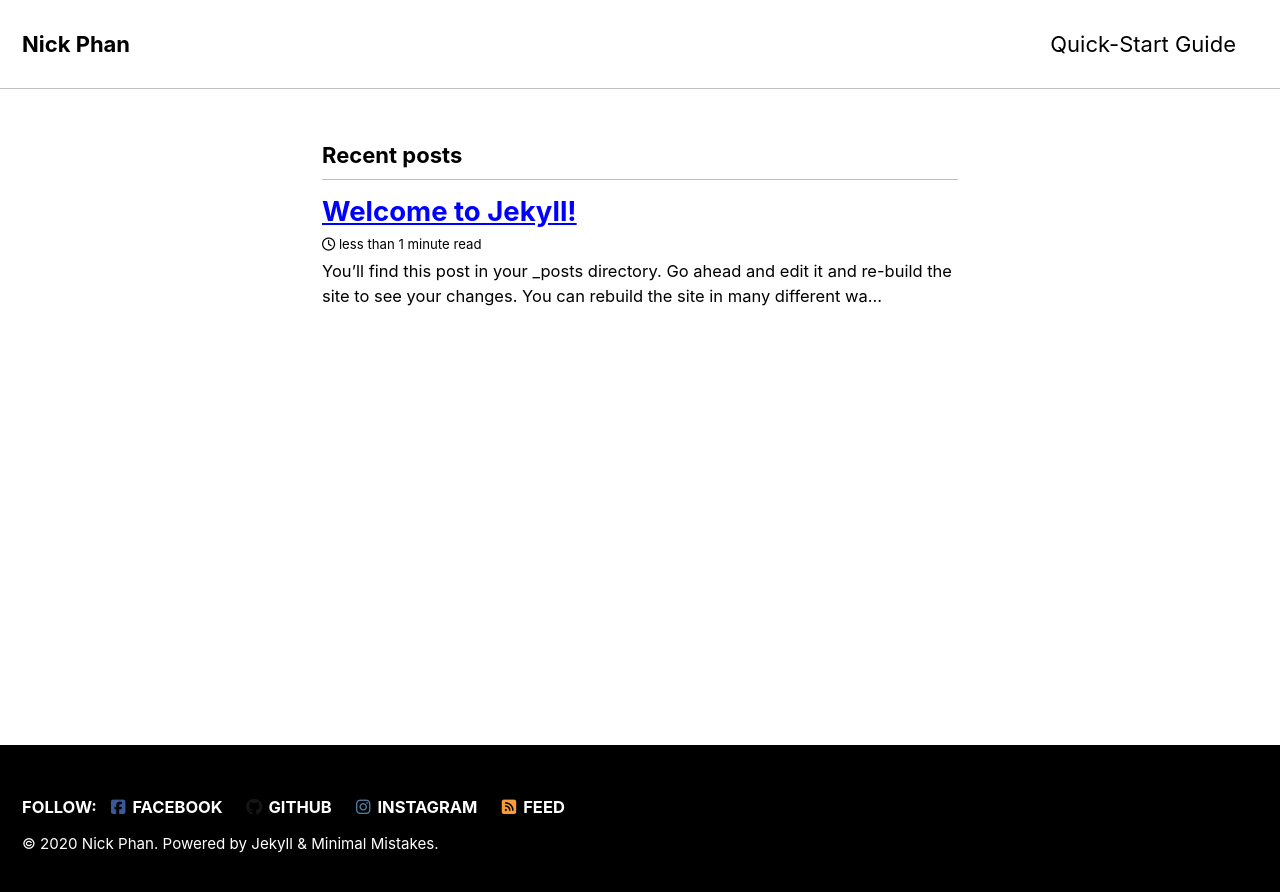
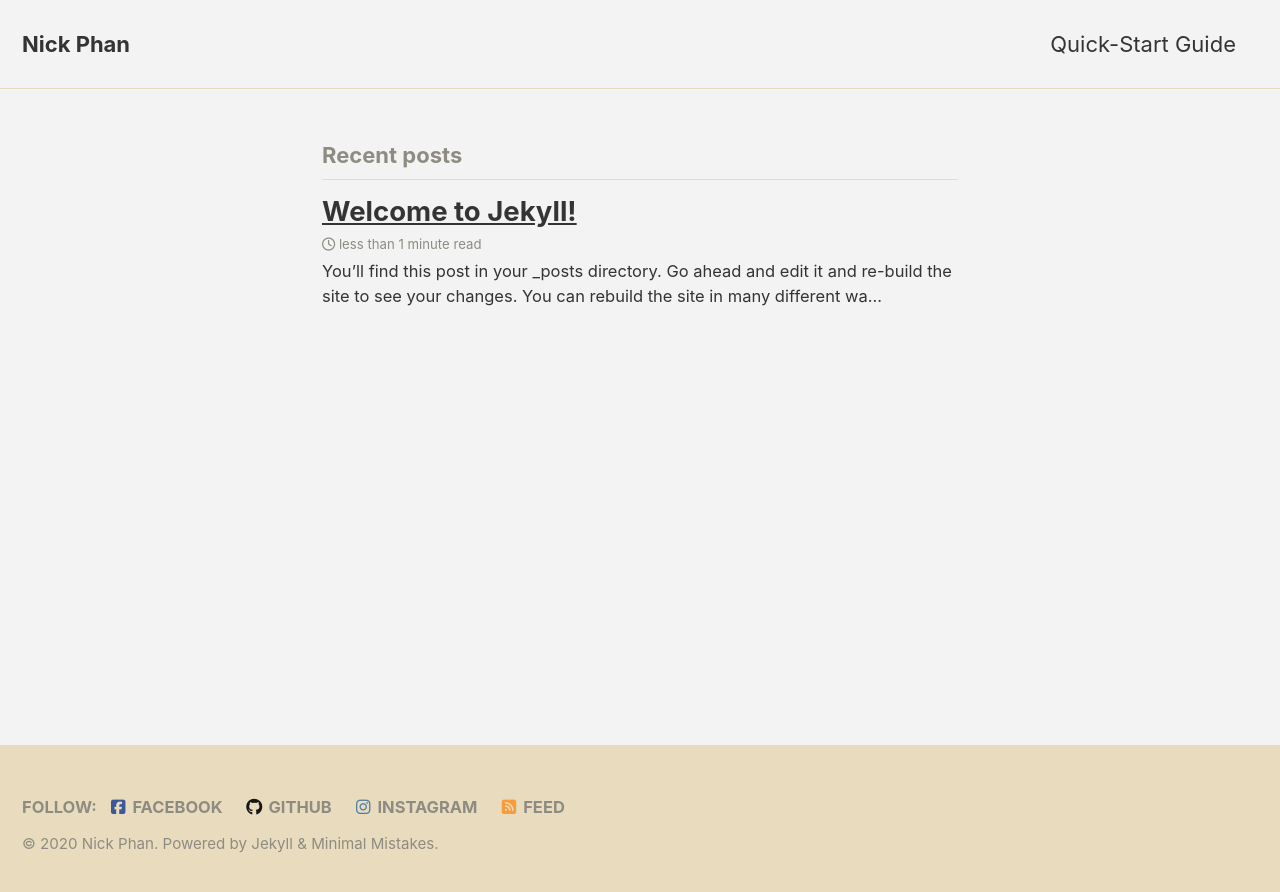
Before and after one commit to nick-5-3/nick-5-3.github.io, a Jekyll site: the page built from index.markdown, in a window 1280 px wide. Shown: the top 892 px of the page. Built offline with Jekyll 4.4.1, drawn with Linux system fonts in a browser that asks for light colours; cached includes are drawn as plain includes; nearby versions of some CDN libraries; the list of posts is cut into pages by our own code.

```diff
--- a/_config.yml
+++ b/_config.yml
@@ -12,7 +12,7 @@
 
 # theme                  : "minimal-mistakes-jekyll"
 # remote_theme           : "mmistakes/minimal-mistakes"
-minimal_mistakes_skin    : "contrast" # "air", "aqua", "contrast", "dark", "dirt", "neon", "mint", "plum", "sunrise"
+minimal_mistakes_skin    : "dirt" # "air", "aqua", "contrast", "dark", "dirt", "neon", "mint", "plum", "sunrise"
 
 # Site Settings
 locale                   : "en-US"
@@ -94,8 +94,8 @@ analytics:
 # Site Author
 author:
   name             : "Nick Phan"
-  avatar           : # path of avatar image, e.g. "/assets/images/bio-photo.jpg"
-  bio              : "Hi, I am a Mechanical Engineering with an interest in aerospace and robotics"
+  avatar           : "/assets/images/logo.jpg" # path of avatar image, e.g. "/assets/images/bio-photo.jpg"
+  bio              : "Hi, I am a Mechanical Engineering with an interest in aerospace, robotics and control systems"
   location         : "Hamilton, Ontario"
   email            : "phann6@mcmaster.ca"
   links:
```
